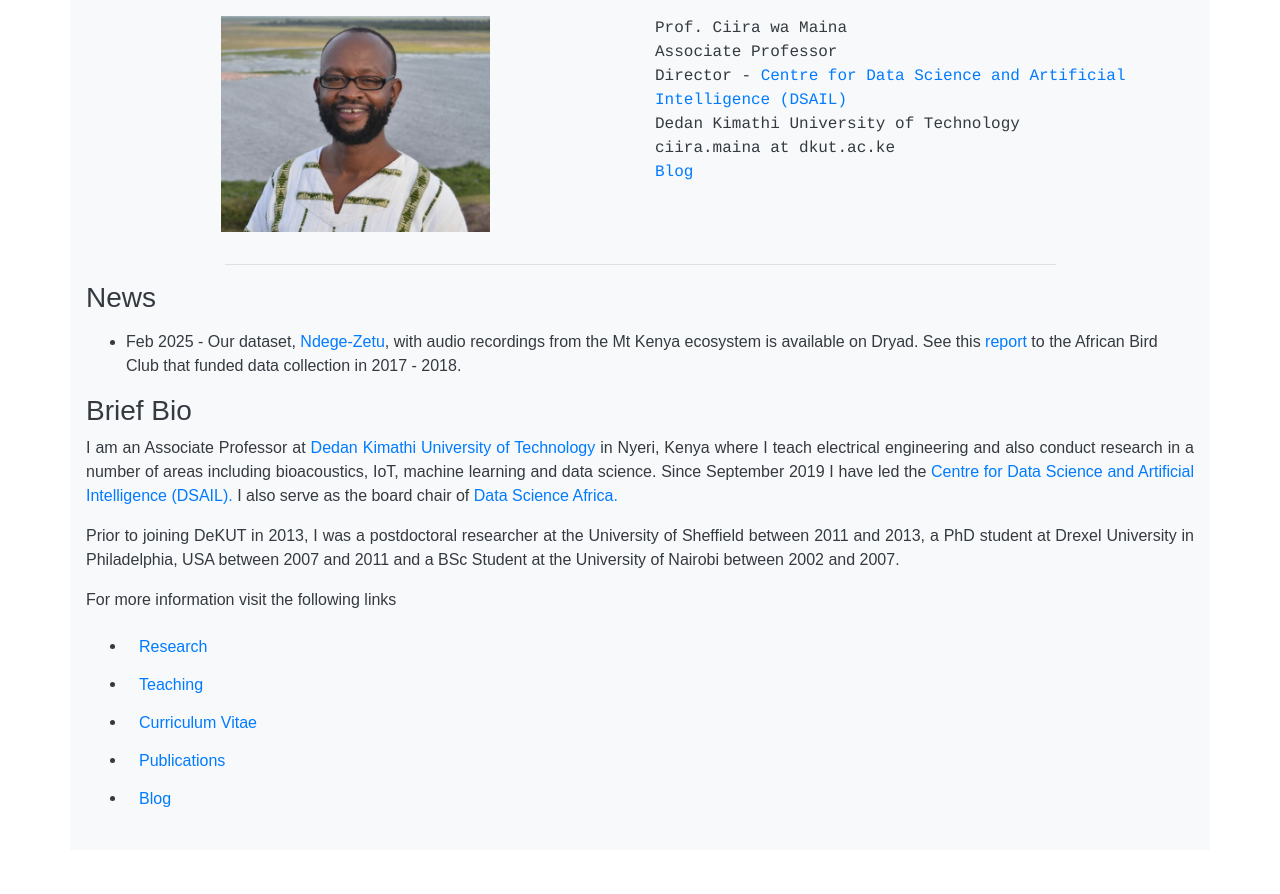
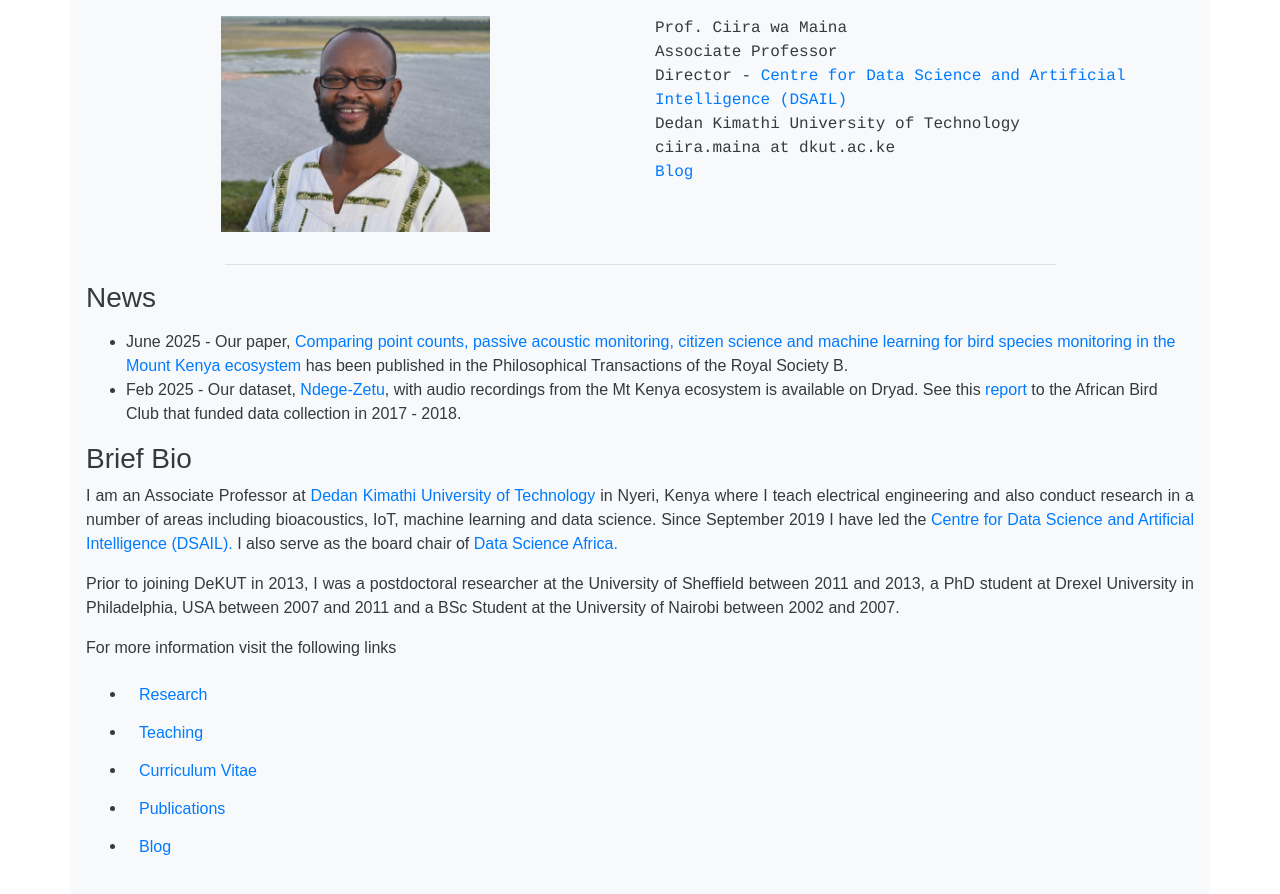
Before and after one commit to ciiram/ciiram.github.io, a plain HTML site: page index.html in a window 1280 px wide. Before the commit the page ends 858 px from the top, so only its background shows below. Drawn offline with nearby package versions, Linux system fonts and the light colour scheme.

Commit message:
add new paper

```diff
--- a/index.html
+++ b/index.html
@@ -35,6 +35,7 @@
       <h3> News </h3>
       <p class="text-justify">
         <ul>
+	  <li> June 2025 - Our paper, <a href="https://royalsocietypublishing.org/doi/10.1098/rstb.2024.0057">Comparing point counts, passive acoustic monitoring, citizen science and machine learning for bird species monitoring in the Mount Kenya ecosystem</a> has been published in the Philosophical Transactions of the Royal Society B.
 	  <li> Feb 2025 - Our dataset, <a href="https://datadryad.org/stash/dataset/doi:10.5061/dryad.d51c5b0c7">Ndege-Zetu</a>, with audio recordings from the Mt Kenya ecosystem is available on Dryad. See this <a href="files/reports/Comparison of acoustic monitoring of bird species and point counts in the Mt Kenya National Park.pdf">report</a> to the African Bird Club that funded data collection in 2017 - 2018.
 	  <!--<li>May 2023 - DSAIL is headed to <a href="https://www.datascienceafrica.org/dsa2023kigali/"> DSA 2023</a> in Kigali
 	  <li>April 2023 - Participating in the  <a href="https://sites.google.com/view/t2p-workshop/home?authuser=0">Theory 2 Practice workshop</a> at AIMS Rwanda
```
